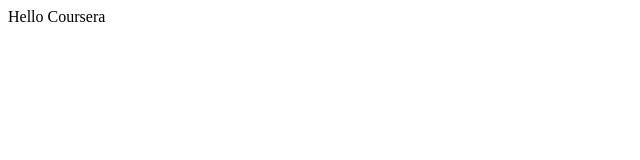
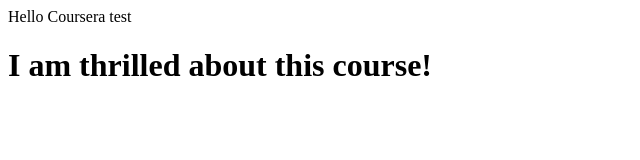
Before and after one commit to mwang4477/coursera-test, a plain HTML site: page index.html in a window 1280 px wide. Shown: the whole page, without its empty margins (0-640 px from the left). Drawn offline with Linux system fonts and the light colour scheme.

Commit message:
New version of web file.

```diff
--- a/index.html
+++ b/index.html
@@ -5,6 +5,7 @@
     <title>Hello Coursera</title>
   </head>
   <body>
-    Hello Coursera
+    Hello Coursera test
+    <h1> I am thrilled about this course!</h1>
   </body>
 </html>
```
